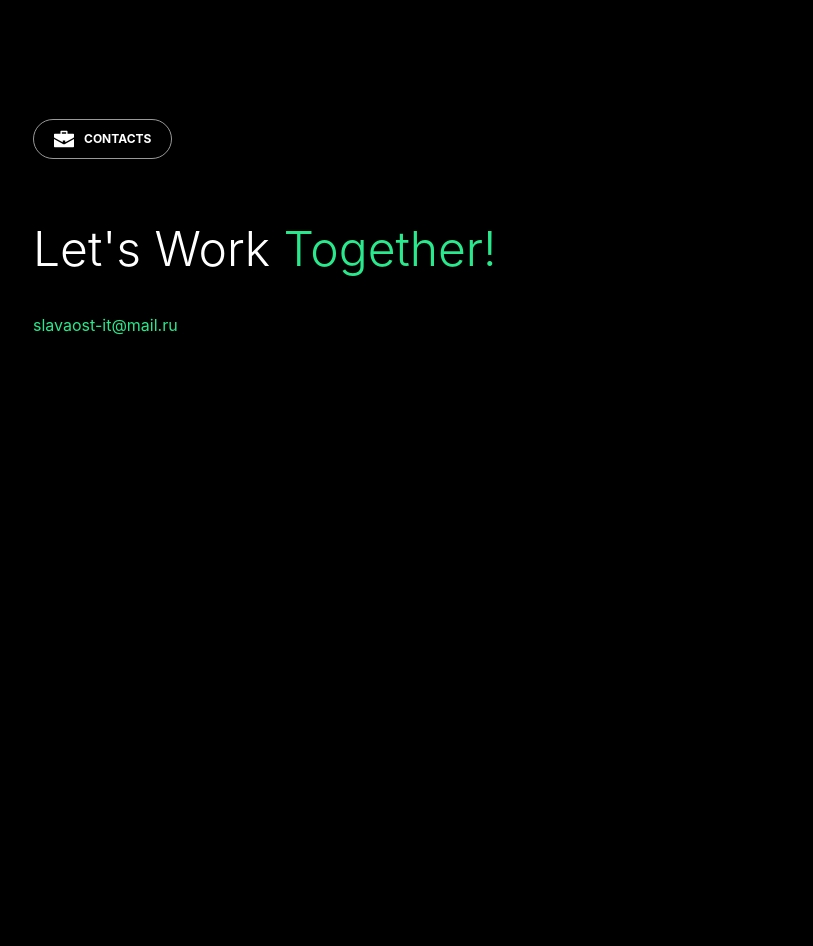
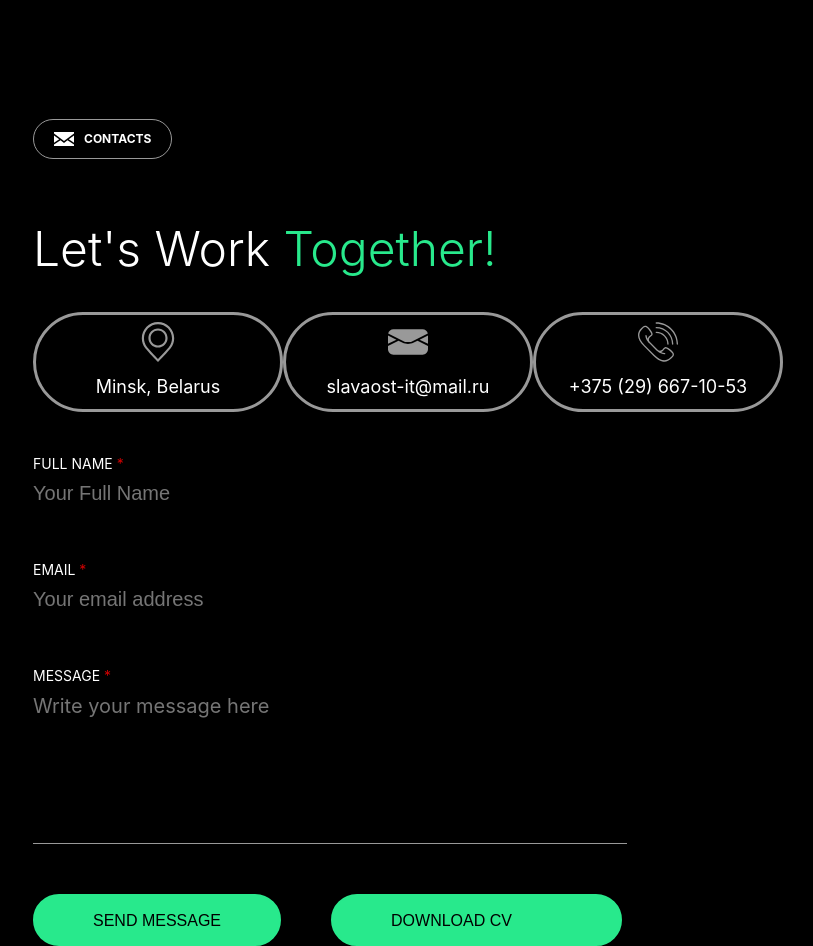
Before and after one commit to SlavaOST-it/portfolio_v2, a React (Create React App) app: page / in a window 1280 px wide. Shown: the part 4100-5046 px from the top of the page, without its empty margins (467-1280 px from the left). Before the commit the page ends 5019 px from the top, so only its background shows below. Built offline with nearby package versions, Linux system fonts and the light colour scheme.

Commit message:
feat: add contacts

```diff
--- /dev/null
+++ b/src/features/main/contacts/ContactItem.tsx
@@ -0,0 +1,73 @@
+import React, {FC} from 'react';
+import styled from "styled-components";
+
+import {theme} from "../../../common/styles/Theme.styled";
+
+import sprite from "../../../assets/icons/sprite.svg"
+
+
+type ContactItemType = {
+    direction: string,
+    icon: string,
+    href?: string
+}
+export const ContactItem:FC<ContactItemType> = ({icon, direction, href}) => {
+    return (
+        <ContactItemStyle>
+            <a href={href}>
+                <svg>
+                    <use xlinkHref={`${sprite}#${icon}`}/>
+                </svg>
+                {direction}
+            </a>
+        </ContactItemStyle>
+    );
+};
+
+const ContactItemStyle = styled.div`
+  display: flex;
+  flex-direction: column;
+  align-items: center;
+  justify-content: center;
+
+
+
+  border: 3px solid ${theme.colors.secondary};
+  border-radius: 85px;
+
+  min-width: 250px;
+  min-height: 100px;
+
+  margin-bottom: 20px;
+  transition: .3s;
+
+  &:hover{
+    border-color:  ${theme.colors.activeColor.primary_color};
+    transition: .3s;
+  }
+
+  &:hover svg{
+    fill: ${theme.colors.activeColor.primary_color};
+    transition: .3s;
+  }
+
+  a{
+    display: flex;
+    flex-direction: column;
+    align-items: center;
+    justify-content: center;
+
+    gap: 10px;
+
+    color: ${theme.colors.baseColor};
+    font-size: 18px;
+  }
+
+  svg{
+    fill: ${theme.colors.secondary};
+    width: 40px;
+    height: 40px;
+    transition: .3s;
+  }
+
+`
--- a/src/features/main/contacts/Contacts.tsx
+++ b/src/features/main/contacts/Contacts.tsx
@@ -1,21 +1,193 @@
-import React from 'react';
+import React, {useState} from 'react';
 import {Wrapper} from "../../../common/styles/Wrapper.styled";
 import {NamePage} from "../../../common/components/nameBlock/NameBlock";
 import sprite from "../../../assets/icons/sprite.svg";
+import {useFormik} from 'formik';
+
+import * as Yup from 'yup';
+import emailjs from '@emailjs/browser';
+import styled from "styled-components";
+import {theme} from "../../../common/styles/Theme.styled";
+import {ContactItem} from "./ContactItem";
+import {ButtonStyle} from "../../../common/components/button/Button";
+
 
 export const Contacts = () => {
+    const [openModal, setOpenModal] = useState(false)
+
+    const formik = useFormik({
+        initialValues: {
+            from_name: '',
+            reply_to: '',
+            message: ''
+        },
+        validationSchema: Yup.object({
+            from_name: Yup.string().required('* Name field is required'),
+            reply_to: Yup.string().email('Invalid email address')
+                .required('* Email field is required'),
+            message: Yup.string().required('* Message field is required')
+
+        }),
+        onSubmit: (values) => {
+            emailjs.send(process.env.REACT_APP_FORMIK_SERVICE_ID!, process.env.REACT_APP_FORMIK_TEMPLATE_ID!, values, process.env.REACT_APP_FORMIK_USER_ID)
+                .then((result: any) => {
+                    console.log(result.text);
+                }, (error: any) => {
+                    console.log(error.text);
+                });
+            formik.resetForm()
+            setOpenModal(true)
+            setTimeout(() => setOpenModal(false), 5000)
+        }
+    })
     return (
         <Wrapper>
-            <NamePage nameBlock={"CONTACTS"} svgImg={`${sprite}#portfolio`}/>
+            <NamePage nameBlock={"CONTACTS"} svgImg={`${sprite}#mail`}/>
             <h2>
                 Let's Work <span>Together!</span>
             </h2>
 
-            <span>slavaost-it@mail.ru</span>
+            <ContactItemBlock>
+                <ContactItem icon={"location"} direction={"Minsk, Belarus"}/>
+                <ContactItem icon={"message"} direction={"slavaost-it@mail.ru"} href={"mailto: slavaost-it@mail.ru"}/>
+                <ContactItem icon={"phone"} direction={"+375 (29) 667-10-53"} href={"tel: +375296671053"}/>
+            </ContactItemBlock>
 
-            <form>
 
-            </form>
+            <FormStyle onSubmit={formik.handleSubmit}>
+                <FormItem>
+                    <label>FULL NAME <span>*</span></label>
+                    <input
+                        type={"text"}
+                        id={"from_name"}
+                        placeholder={"Your Full Name"}
+                        {...formik.getFieldProps('from_name')}
+                    />
+
+                    {formik.touched.from_name && formik.errors.from_name &&
+                        <div>{formik.errors.from_name}</div>}
+                </FormItem>
+
+                <FormItem>
+                    <label> Email <span>*</span> </label>
+
+                    <input
+                        type={"text"}
+                        id={"reply_to"}
+                        placeholder={"Your email address"}
+                        {...formik.getFieldProps('reply_to')}
+                    />
+
+                    {formik.touched.reply_to && formik.errors.reply_to &&
+                        <div>{formik.errors.reply_to}</div>}
+                </FormItem>
+
+
+                <FormItem>
+                    <label> Message <span>*</span> </label>
+                    <textarea id={"message"}
+                              name={"message"}
+                              placeholder={"Write your message here"}
+                              autoComplete="off"
+                              onChange={formik.handleChange}
+                              value={formik.values.message}
+                    />
+
+                    {formik.touched.message && formik.errors.message &&
+                        <div>{formik.errors.message}</div>}
+                </FormItem>
+
+                <ButtonBlock>
+                    <ButtonStyle
+                        type={"submit"}
+                        value="Send"
+                        disabled={formik.isSubmitting}
+                    >
+                        Send Message
+                    </ButtonStyle>
+
+                    <ButtonStyle>
+                        <a
+                            href={require('../../../common/download/Остапкевич_Вячеслав_CV.pdf')}
+                            download={'Остапкевич_Вячеслав_CV.pdf'}
+                        >
+                            Download CV
+                        </a>
+                    </ButtonStyle>
+                </ButtonBlock>
+
+
+
+            </FormStyle>
         </Wrapper>
     );
 };
+
+
+const FormItem = styled.div`
+  display: flex;
+  flex-direction: column;
+
+  margin-bottom: 50px;
+
+  span {
+    color: #ce0000;
+  }
+
+  label {
+    margin-bottom: 6px;
+    font-size: 14px;
+    text-transform: uppercase;
+  }
+
+  input, textarea {
+    outline: none;
+    display: block;
+    color: #fff;
+    width: 300px;
+    border: none;
+    background: none;
+    font-size: 20px;
+
+    transition: .2s;
+    padding-bottom: 3px;
+  }
+
+  textarea {
+    font-family: 'Inter', sans-serif;
+    min-width: 90%;
+    height: 150px;
+    resize: none;
+    border-bottom: 0.5px solid ${theme.colors.secondary};
+  }
+
+  input:focus, textarea:focus {
+    outline: none;
+  }
+
+
+
+`
+
+
+const FormStyle = styled.form`
+
+
+
+
+
+
+
+`
+
+const ButtonBlock = styled.div`
+  :first-child {
+    margin-right: 50px;
+  }
+`
+const ContactItemBlock = styled.section`
+  display: flex;
+  justify-content: space-between;
+
+  margin-bottom: 20px;
+`
```
